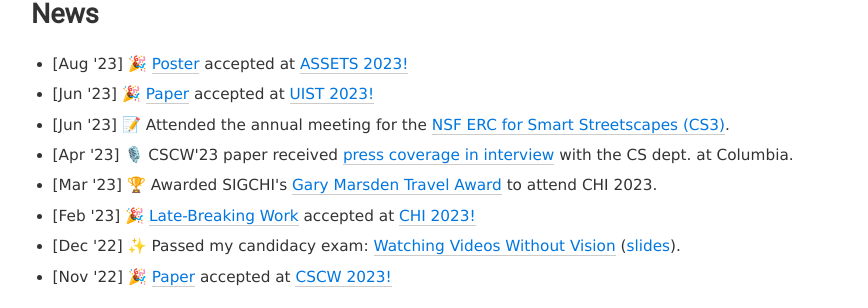
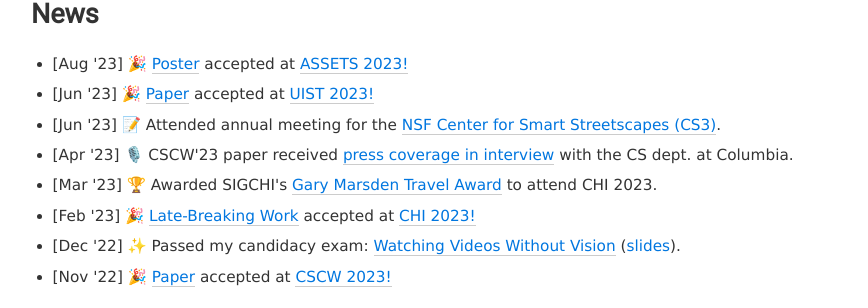
Before and after one commit to Gaurav1302/gaurav1302.github.io, a Jekyll site: the page built from index.html, in a window 1280 px wide and 900 px high, scrolled down 466 px. Shown: the part 144-452 px from the top of the window, without its empty margins (204-1072 px from the left). Built offline with Jekyll 4.4.1, drawn with Linux system fonts in a browser that asks for light colours; nearby versions of some CDN libraries.

Commit message:
minor fix

```diff
--- a/index.html
+++ b/index.html
@@ -86,7 +86,7 @@
               </li>
               <li>
                 <p> <span class="news_date">[Jun '23] </span> <span role="img" aria-label="Memo">📝</span>
-                  Attended the annual meeting for the <a href="https://cs3-erc.org/"; class="uline-black">NSF ERC for Smart Streetscapes (CS3)</a>.
+                  Attended annual meeting for the <a href="https://cs3-erc.org/"; class="uline-black">NSF Center for Smart Streetscapes (CS3)</a>.
                 </p>
               </li>
               <li>
```
